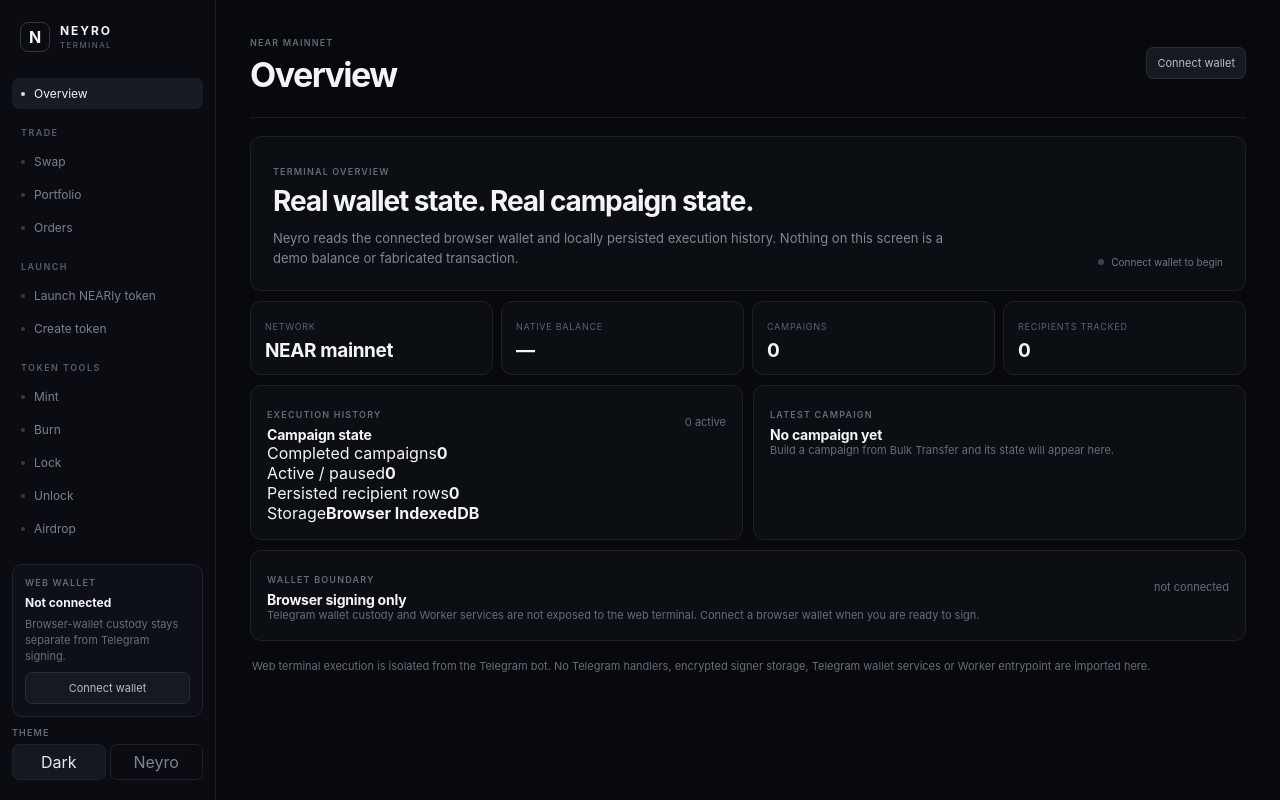
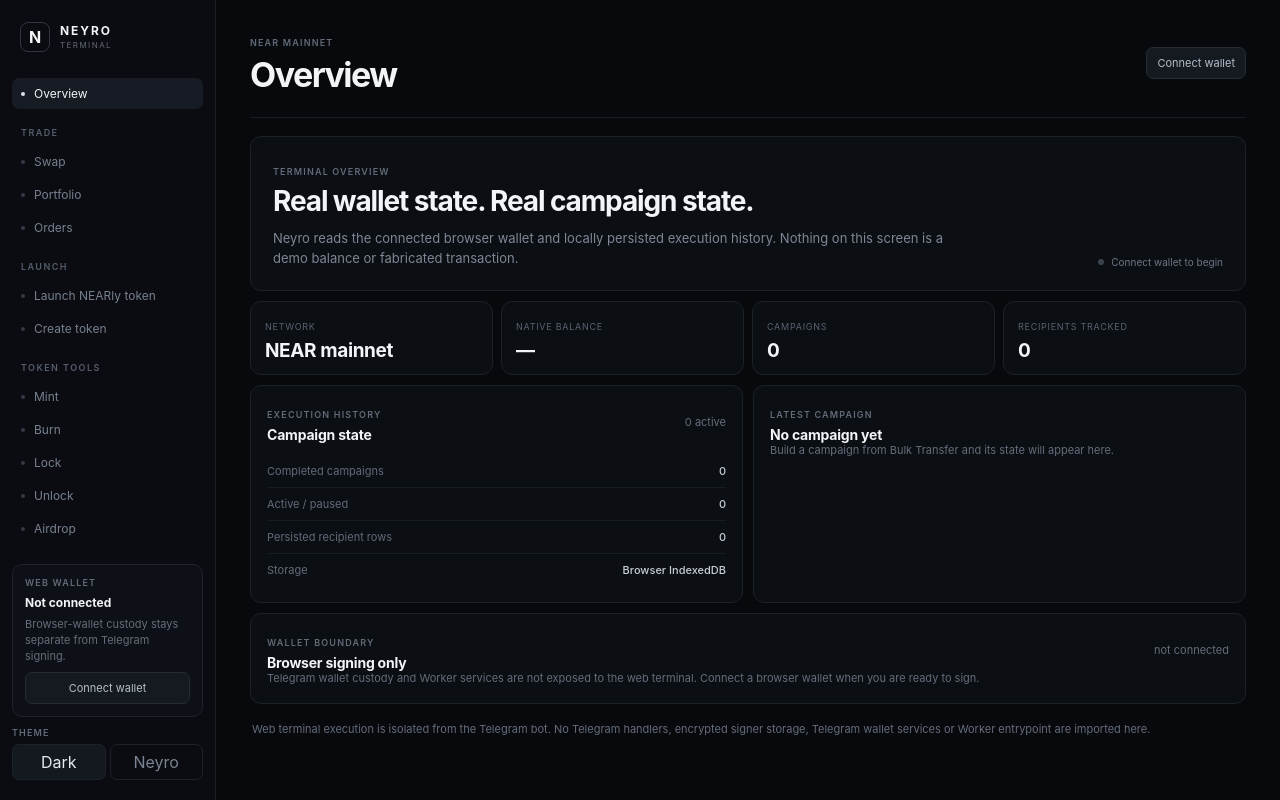
Before and after one commit to rhynox-ui/Neyro, a React (Vite) app in the folder web/: page / in a window 1280 px wide. Built offline with nearby package versions, Linux system fonts and the light colour scheme.

Commit message:
style(web): add overview history layout

```diff
--- a/web/src/styles.css
+++ b/web/src/styles.css
@@ -211,3 +211,19 @@ footer { padding: 18px 2px 6px; }
   .section-head { align-items: flex-start; }
   .section-head > button { flex: 0 0 auto; }
 }
+
+
+.overview { padding-top: 18px; }
+.overview-list { display: grid; gap: 0; margin-top: 12px; }
+.overview-list > div {
+  display: flex; justify-content: space-between; gap: 16px;
+  padding: 9px 0; border-bottom: 1px solid #171c24;
+}
+.overview-list > div:last-child { border-bottom: 0; }
+.overview-list span { color: #626b79; font-size: 11px; }
+.overview-list strong { color: #c8ced7; font-size: 11px; font-weight: 500; text-align: right; }
+
+@media (max-width: 650px) {
+  .overview { padding-top: 12px; }
+  .overview-list > div { gap: 10px; }
+}
```
